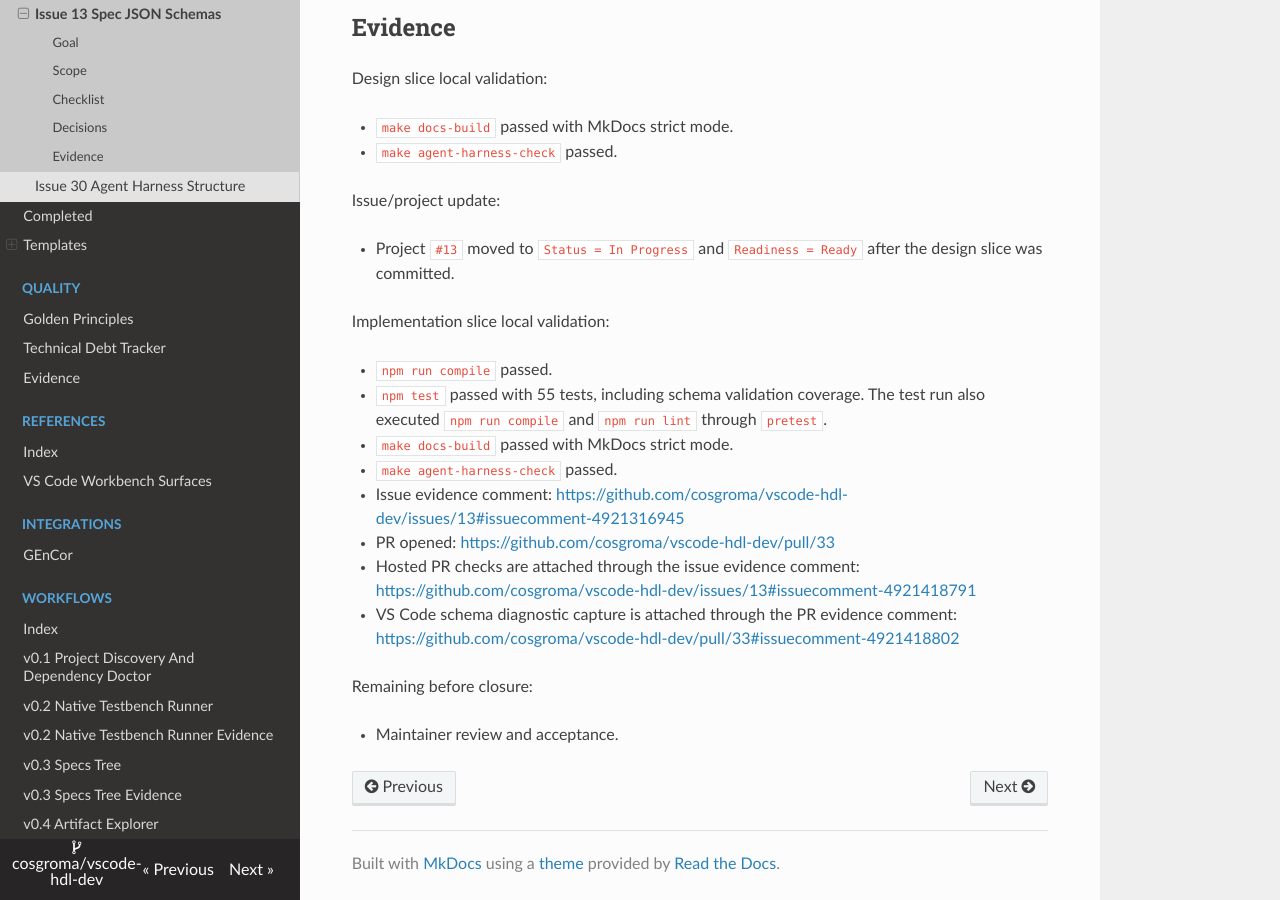
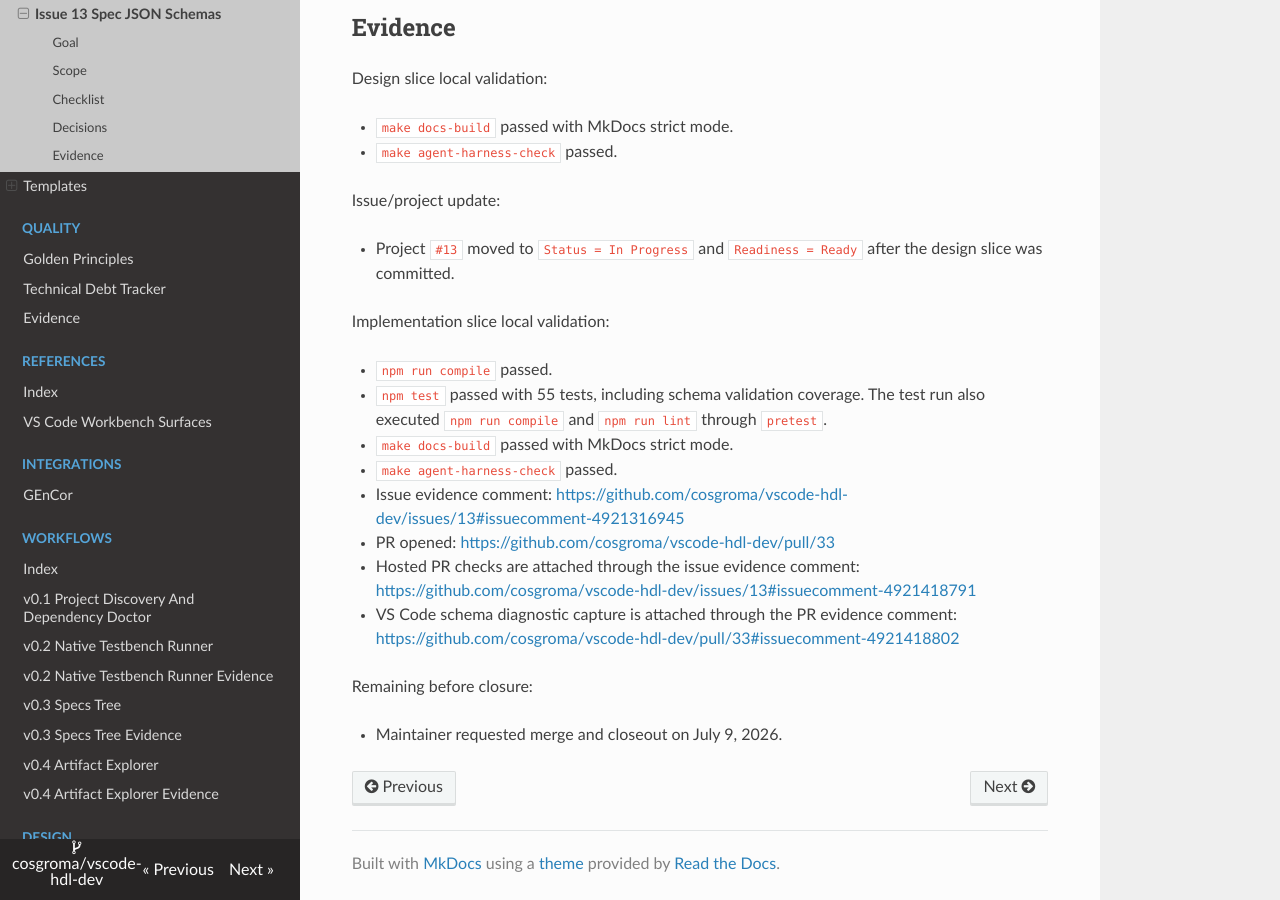
Before and after one commit to cosgroma/vscode-hdl-dev, an MkDocs documentation site: the page built from docs/plans/completed/issue-13-json-schemas.md, in a window 1280 px wide and 900 px high, scrolled down 1514 px. Built offline with MkDocs 1.6.1, drawn with Linux system fonts in a browser that asks for light colours; nearby versions of some CDN libraries; part of the change alters nothing that is shown.

Commit message:
Move spec schema plan to completed (#13)

```diff
--- a/docs/plans/active/issue-13-json-schemas.md
+++ b/docs/plans/completed/issue-13-json-schemas.md
@@ -90,4 +90,4 @@ Implementation slice local validation:
 
 Remaining before closure:
 
-- Maintainer review and acceptance.
+- Maintainer requested merge and closeout on July 9, 2026.
--- a/mkdocs.yml
+++ b/mkdocs.yml
@@ -19,9 +19,10 @@ nav:
       - Overview: plans/README.md
       - Active:
           - Issue 12 Artifact Evidence: plans/active/issue-12-artifact-evidence.md
-          - Issue 13 Spec JSON Schemas: plans/active/issue-13-json-schemas.md
           - Issue 30 Agent Harness Structure: plans/active/issue-30-agent-harness-structure.md
-      - Completed: plans/completed/README.md
+      - Completed:
+          - Overview: plans/completed/README.md
+          - Issue 13 Spec JSON Schemas: plans/completed/issue-13-json-schemas.md
       - Templates:
           - Issue Plan: plans/templates/issue-plan.md
   - Quality:
```
